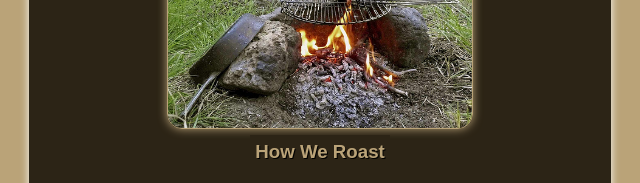
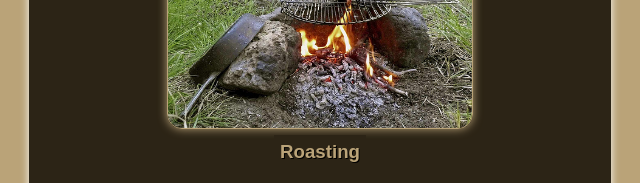
Before and after one commit to kbeame/campfire-coffee, a plain HTML site: page index.html in a window 1280 px wide. Shown: the part 880-1063 px from the top of the page, 4-644 px from the left. Drawn offline with Linux system fonts and the light colour scheme.

Commit message:
completed README and deleted unecessary images

```diff
--- a/css/datastyle.css
+++ b/css/datastyle.css
@@ -82,7 +82,7 @@ tr {
   border-radius: 5px;
 }
 /*Making the form pretty*/
-form    {
+form {
   margin-top: 3%;
   margin-right: auto;
   margin-left: auto;
@@ -98,7 +98,7 @@ form    {
   border: 1px solid green;
   box-shadow: 0px 0px 8px black;
 }
-input    {
+input {
   width:100%;
   display:block;
   border: 1px solid grey;
--- a/index.html
+++ b/index.html
@@ -63,7 +63,7 @@
     <article class="aboutProduct">
       <h2>Our Product</h2>
       <img src="img/campfire-coffee.jpg" alt="roasting" style="width:304px;height:228px;">
-      <h3>How We Roast</h3>
+      <h3>Roasting</h3>
       <p>
         Steamed sweet, variety organic, that, coffee cream sugar body acerbic viennese, americano to go mazagran roast extra. Mug siphon whipped, and sit black rich skinny aged cappuccino eu doppio, viennese, cinnamon fair trade cappuccino crema acerbic caramelization french press cappuccino dripper single shot. Siphon brewed that doppio mazagran flavour to go, fair trade id, breve crema cultivar galão, foam in turkish sit affogato. Id, and seasonal cream sweet, fair trade trifecta, aroma aged cappuccino single shot foam chicory.
       </p>
```
Also changed, not shown: img/campfire7.png (deleted), img/coffee.png (deleted), img/flame.png (deleted), img/roast-coffee.jpg (deleted), 1 other file. Lines whose indentation alone changed are shown as unchanged.
